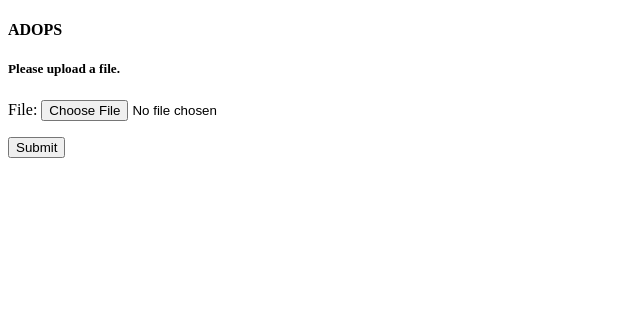
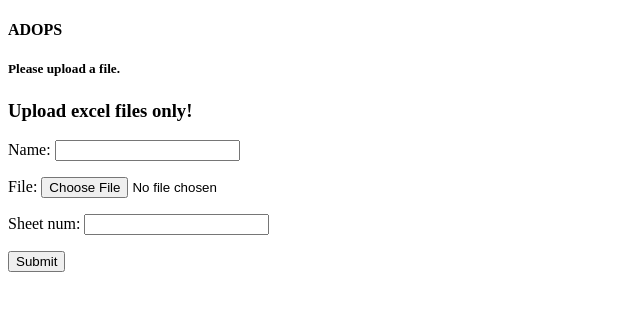
Before and after one commit to travis6888/adops, a Django app: page /upload/ in a window 1280 px wide. Shown: the top 311 px of the page, without its empty margins (0-640 px from the left). Run offline with Django 3.2, Linux system fonts and the light colour scheme.

Commit message:
upload file

```diff
--- a/optimize/forms.py
+++ b/optimize/forms.py
@@ -4,4 +4,6 @@ __author__ = 'Travis'
 
 
 class FileForm(forms.Form):
+    name = forms.CharField(max_length=12, required=True)
     file = forms.FileField()
+    sheet_num = forms.IntegerField()
--- a/optimize/templates/upload.html
+++ b/optimize/templates/upload.html
@@ -1,6 +1,7 @@
 {% extends 'home.html' %}
 {% block content %}
 <div class="postForm">
+<h3> Upload excel files only!</h3>
     <form enctype="multipart/form-data" method="POST">
         {% csrf_token %}
         {{ form.as_p }}
--- a/optimize/utils.py
+++ b/optimize/utils.py
@@ -1,4 +1,7 @@
+from fileinput import filename
+from django.conf import settings
 import xlrd
+# from adops import settings
 
 __author__ = 'Travis'
 
@@ -20,3 +23,10 @@ def xls_proc_text(cell, value_proc=None, text_proc=None):
     if cell.ctype == xlrd.XL_CELL_ERROR:
         # Apply no proc on this.
         return xlrd.error_text_from_code[cell.value]
+
+
+def handle_uploaded_file(f, name_file):
+
+    with open(settings.MEDIA_ROOT + '{}.xls'.format(name_file), 'wb+') as destination:
+        for chunk in f.chunks():
+            destination.write(chunk)
--- a/optimize/views.py
+++ b/optimize/views.py
@@ -9,6 +9,7 @@ from django.shortcuts import render, redirect, render_to_response
 from pandas import ExcelFile, pandas
 import xlrd
 from optimize.forms import FileForm
+from optimize.utils import handle_uploaded_file
 
 
 def home(request):
@@ -18,7 +19,7 @@ def home(request):
         aString = open('optimize/adopstest.xls','rb').read()
         workbook = xlrd.open_workbook('optimize/adopstest.xls')
             # xlrd.open_workbook(file_contents=aString)
-        worksheet = workbook.sheet_by_name('Sheet1')
+        worksheet = workbook.sheet_by_index(0)
         num_rows = worksheet.nrows-1
         curr_row = -1
         while curr_row < num_rows:
@@ -56,7 +57,8 @@ def file_upload(request):
         form = FileForm(request.POST, request.FILES)
         if form.is_valid():
             print "yes"
-            # handle_uploaded_file(request.FILES['file'])
+            handle_uploaded_file(request.FILES['file'], name_file=form.cleaned_data['name'])
+            print form.cleaned_data['sheet_num']
             # return HttpResponseRedirect('/home/')
     else:
 
```
Also changed, not shown: 1 other file.
